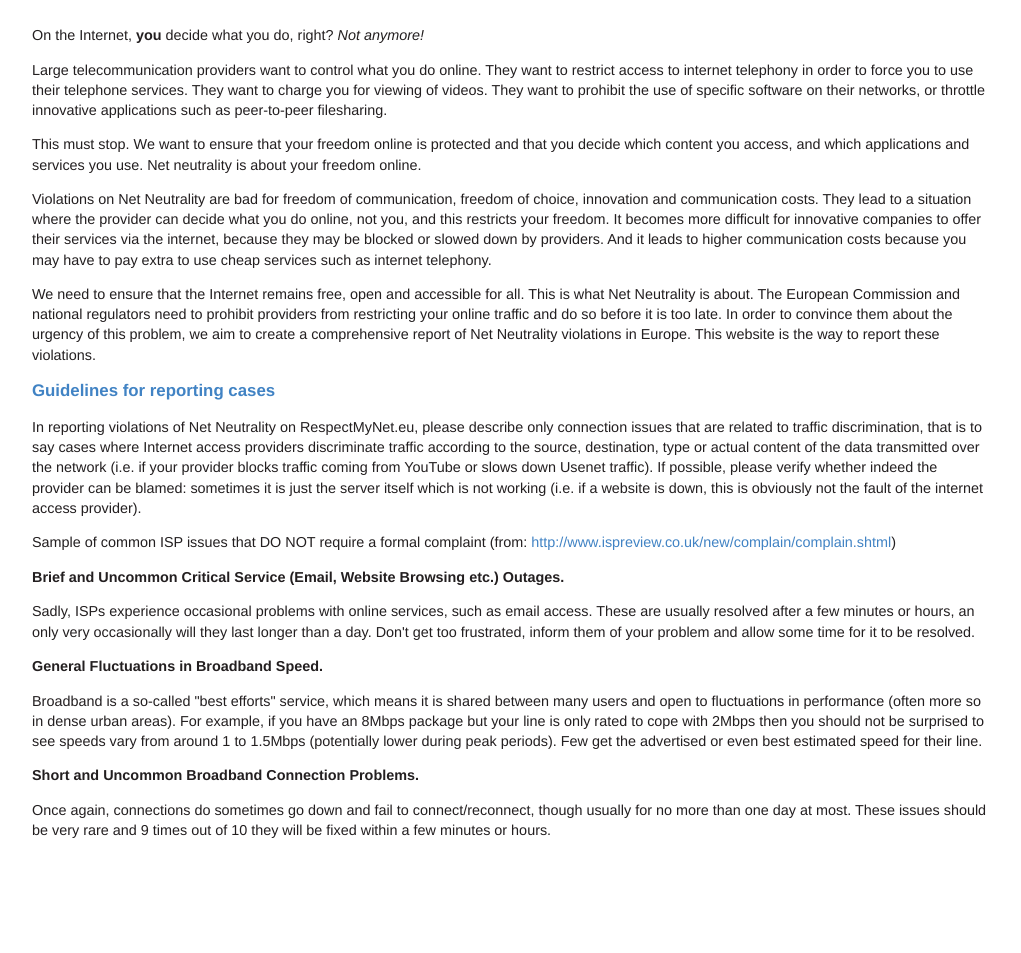
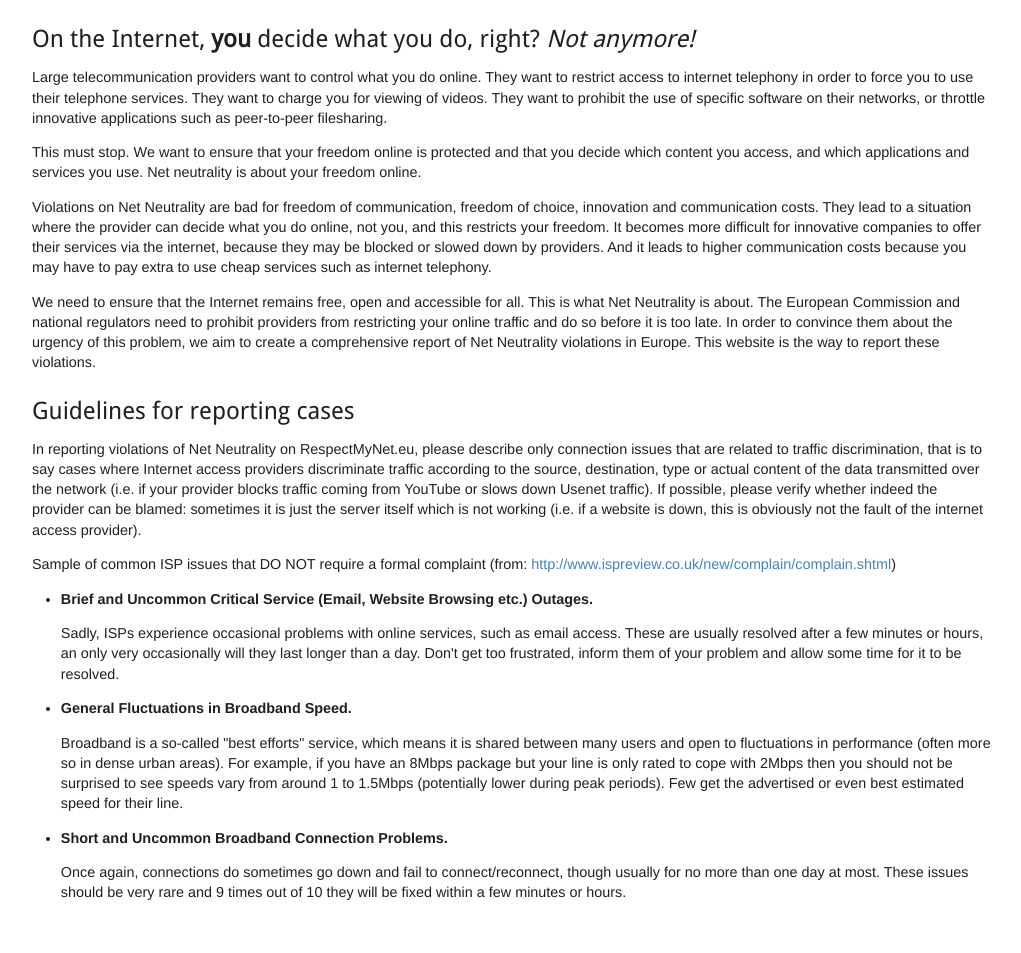
Before and after one commit to stef/nnmon, a Django app: template templates/nn.html in a window 1280 px wide. Shown: the part 185-1138 px from the top of the page, without its empty margins (128-1149 px from the left). Before the commit the page ends 1023 px from the top, so only its background shows below. Run offline with Django 3.2, Linux system fonts and the light colour scheme; the template is opened without the code that fills it, so the values that code supplies are empty; the visitor is signed in with stand-in values (Sample User, id 1); parts of the project's set-up code (start-up, migrations or seed data) failed here and were passed over.

Commit message:
[enh] CSS work on list and pages w/ text

```diff
--- a/media/css/style.css
+++ b/media/css/style.css
@@ -38,6 +38,8 @@ p label { width: 7em; display: inline-block; }
 }
 
 #global ol li { list-style: decimal; }
+
+#global ul.with-disc li { list-style: disc; margin-left: 2em; }
 
 .confirm { display: inline; position: relative; }
 /*.confirm:hover > div { display: block; }*/
@@ -336,6 +338,11 @@ h1 span {
   font-family: 'DroidSansRegular', Helvetica, Arial, "Liberation Sans", FreeSans, sans-serif;
   font-size: 20px;
   font-weight: normal;
+}
+
+#global h3 {
+  font: 24px 'DroidSansRegular', Helvetica, Arial, "Liberation Sans", FreeSans, sans-serif;
+  margin-top: 1em;
 }
 
 
--- a/templates/about.html
+++ b/templates/about.html
@@ -7,9 +7,9 @@
 <p>{% trans "This platform is a joint project by La Quadrature du Net, Bits of Freedom and individual contributors. It was launched on September 22nd, 2011." %}</p>
 <p>{% trans "Organisations will submit reports to national and EU regulatory authorities if appropriate." %}</p>
 <p>{% trans "For enquiries about the project, please contact:" %}</p>
-<ul>
-<li>{% trans "France" %}: <a href="http://www.laquadrature.net/">La Quadrature du Net</a>. Contact: contact[a]laquadrature.net</li>
-<li>{% trans "Netherlands" %}: <a href="https://www.bof.nl/">Bits of Freedom</a>. Contact: info[a]bof.nl</li>
+<ul class="with-disc">
+<li>{% trans "France" %}: <a href="http://www.laquadrature.net/">La Quadrature du Net</a> &ndash; contact[a]laquadrature.net</li>
+<li>{% trans "Netherlands" %}: <a href="https://www.bof.nl/">Bits of Freedom</a> &ndash; info[a]bof.nl</li>
 </ul>
 </div>
 {% endblock %}
--- a/templates/nn.html
+++ b/templates/nn.html
@@ -3,15 +3,15 @@
 {% load i18n %}
 {% block content %}
 <div id='global'>
-<p>{% trans "On the Internet, <strong>you</strong> decide what you do, right? <em>Not anymore!</em>" %}</p>
+<h3>{% trans "On the Internet, <strong>you</strong> decide what you do, right? <em>Not anymore!</em>" %}</h3>
 <p>{% trans "Large telecommunication providers want to control what you do online. They want to restrict access to internet telephony in order to force you to use their telephone services. They want to charge you for viewing of videos. They want to prohibit the use of specific software on their networks, or throttle innovative applications such as peer-to-peer filesharing." %}</p>
 <p>{% trans "This must stop. We want to ensure that your freedom online is protected and that you decide which content you access, and which applications and services you use. Net neutrality is about your freedom online." %}</p>
 <p>{% trans "Violations on Net Neutrality are bad for freedom of communication, freedom of choice, innovation and communication costs. They lead to a situation where the provider can decide what you do online, not you, and this restricts your freedom. It becomes more difficult for innovative companies to offer their services via the internet, because they may be blocked or slowed down by providers. And it leads to higher communication costs because you may have to pay extra to use cheap services such as internet telephony." %}</p>
 <p>{% trans "We need to ensure that the Internet remains free, open and accessible for all. This is what Net Neutrality is about. The European Commission and national regulators need to prohibit providers from restricting your online traffic and do so before it is too late. In order to convince them about the urgency of this problem, we aim to create a comprehensive report of Net Neutrality violations in Europe. This website is the way to report these violations." %}</p>
-<h3><a id="guidelines">{% trans "Guidelines for reporting cases" %}</a></h3>
+<h3>{% trans "Guidelines for reporting cases" %}</h3>
 <p>{% trans "In reporting violations of Net Neutrality on RespectMyNet.eu, please describe only connection issues that are related to traffic discrimination, that is to say cases where Internet access providers discriminate traffic according to the source, destination, type or actual content of the data transmitted over the network (i.e. if your provider blocks traffic coming from YouTube or slows down Usenet traffic). If possible, please verify whether indeed the provider can be blamed: sometimes it is just the server itself which is not working (i.e. if a website is down, this is obviously not the fault of the internet access provider)." %}</p>
 <p>{% trans "Sample of common ISP issues that DO NOT require a formal complaint (from: <a href='http://www.ispreview.co.uk/new/complain/complain.shtml'>http://www.ispreview.co.uk/new/complain/complain.shtml</a>)" %}</p>
-<ul>
+<ul class="with-disc">
    <li>
    <p>{% trans "<b>Brief and Uncommon Critical Service (Email, Website Browsing etc.) Outages.</b>" %}</p>
    <p>{% trans "Sadly, ISPs experience occasional problems with online services, such as email access. These are  usually resolved after a few minutes or hours, an only very occasionally will they last longer than a day. Don't get too frustrated, inform them of your problem and allow some time for it to be resolved." %}</p>
--- a/templates/start.html
+++ b/templates/start.html
@@ -7,7 +7,7 @@
    <p> {% trans "There are a lot of tools which make life easier for you. Here is a short selection." %}</p>
    <h3>{% trans "Recommended tools" %}</h3>
    <p>{% trans "These tools are probably the most helpful when it comes to tracking traffic discrimination." %}</p>
-<ul>
+<ul class="with-disc">
 <li><h4><a href="http://www.neubot.org/">neubot</a></h4>
 <p>{% trans "<em>Available for Mac OS X, Ubuntu (GNU/Linux) and Windows.</em>" %}</p>
 <p>{% trans "Neubot is a research project on network neutrality of the NEXA Center for Internet & Society at Politecnico di Torino. The project is based on a lightweight open-source program that interested users can download and install on their computers. The program runs in background and periodically performs transmission tests with some test servers and with other instances of the program itself. These transmission tests probe the Internet using various application level protocols. The program saves tests results locally and uploads them on the project servers. The collected dataset contains samples from various Providers and allows to monitor network neutrality." %}</p>
@@ -20,7 +20,7 @@
 </ul>
 <h3>{% trans "Additional tools" %}</h3>
 <p>{% trans "These tools are interesting to test the overall quality of your Internet connections." %}</p>
-<ul>
+<ul class="with-disc">
    <li><h4><a href="http://www.measurementlab.net/measurement-lab-tools#tool1">Network diagnostic tool</a></h4>
    <p>{% trans "<em>Runs on any browser and on <a href='http://ndt.googlecode.com/files/AndroidNdt-1.0b1.apk'>Android</a>.</em>" %}</p>
    <p>{% trans "Test your connection speed and receive sophisticated diagnosis of problems limiting speed." %}</p>
```
